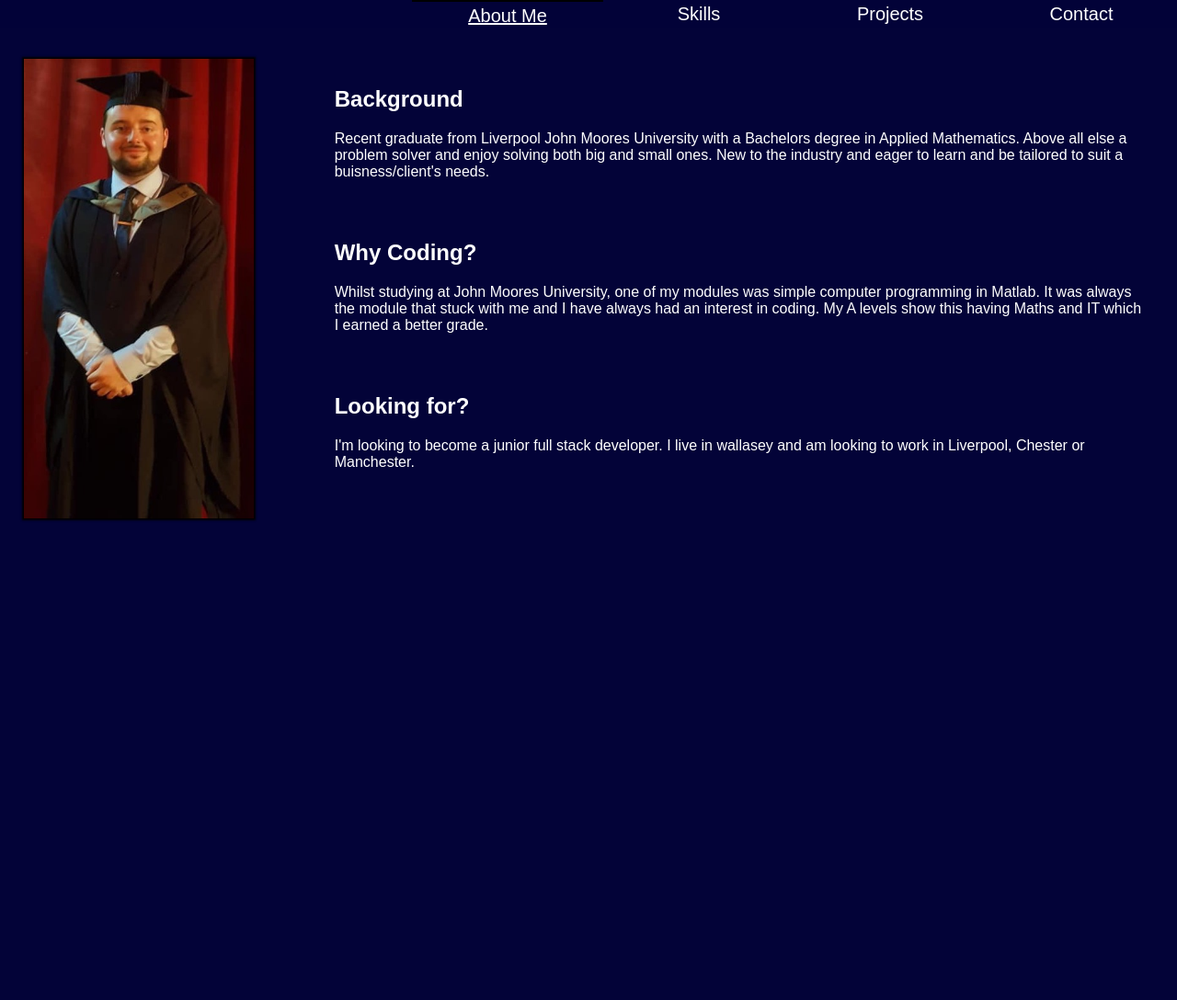
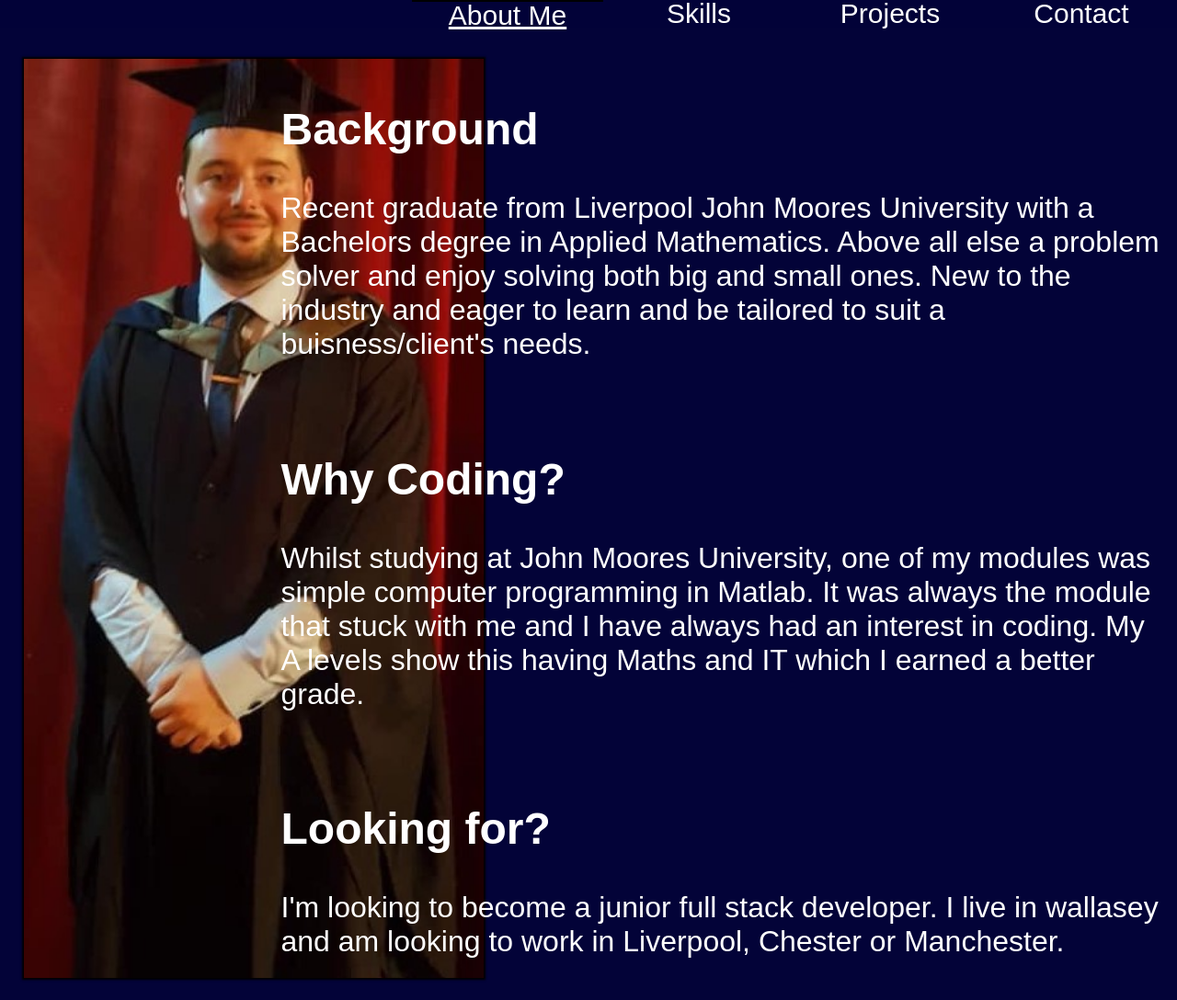
Before and after one commit to stefangouldson/Portfolio, a plain HTML site: page about.html in a window 1280 px wide. Shown: the whole page at 92% size. Before the commit the page ends 800 px from the top, so only its background shows below. Drawn offline with Linux system fonts and the light colour scheme; a script that the page names is missing.

Commit message:
text size increased

```diff
--- a/index.css
+++ b/index.css
@@ -31,6 +31,7 @@ body{
     display: flex;
     flex-direction: column;
     align-items: center;
+    font-size:200%;
 }
 
 #welcome{
--- a/main.css
+++ b/main.css
@@ -27,7 +27,7 @@ body{
 
 .navLink{
     color: white;
-    font-size: 20px;
+    font-size: 30px;
     width: 25%;
     height: 100%;
     text-align: center;
@@ -36,7 +36,7 @@ body{
 
 .currentNavLink{
     color: white;
-    font-size: 20px;
+    font-size: 30px;
     width: 25%;
     height: 100%;
     text-align: center;
@@ -71,20 +71,24 @@ body{
 #page1{
     display: flex;
     flex-direction: column;
-    align-items: flex-end;
+    align-items: flex-start;
+    width: 80%;
+    margin-left: 2%;
+    font-size: 200%;
 }
 
 /* keep pic from shrinking */
 
 #picContainer{
-    width: 300px;
+    width: 20%;
     height: 600px;
 }
 
 #myPic{
-    width: 250px;
-    height: 500px;
+    width: 500px;
+    height: 1000px;
     box-shadow: 0px 0px 2px 2px black;
+    object-fit: cover;
 }
 
 /* design of boxes */
@@ -93,7 +97,7 @@ body{
     margin-bottom: 1%;
     padding: 1%;
     background-color: transparent;
-    width: 90%;
+    width: 100%;
     color: white;
 }
 
@@ -108,17 +112,19 @@ body{
     width: 80%;
     color:white;
     margin-bottom: 2%;
+    font-size: 200%;
 }
 
 .sub-head{
     text-decoration: underline;
     margin: 1%;
     font-style: italic;
+    font-size: 200%;
 }
 
 .info{
     margin: 0;
-    font-size: 75%;
+    font-size: 100%;
 }
 
 /* puts columns side by side */
@@ -145,6 +151,7 @@ body{
     position: relative;
     display: inline-block;
     margin-bottom: 2%;
+    font-size: 150%;
   }
 
   /* design of what drops */
@@ -169,8 +176,8 @@ body{
   .dropdown:hover .dropdown-content {display: block;}
 
   .logos{
-      width: 150px;
-      height: 150px;
+      width: 250px;
+      height: 250px;
       background-color: aliceblue;
       box-shadow: 5px 5px black;
   }
```
